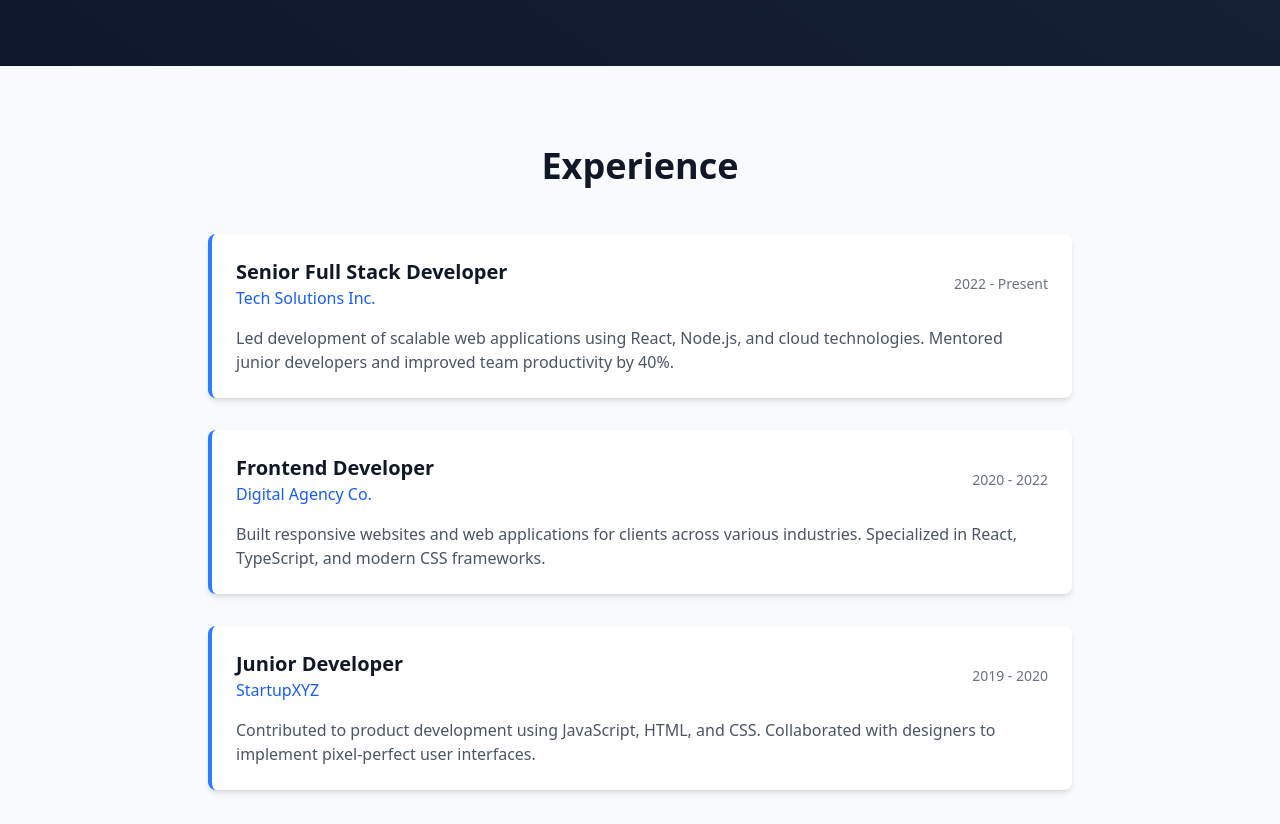
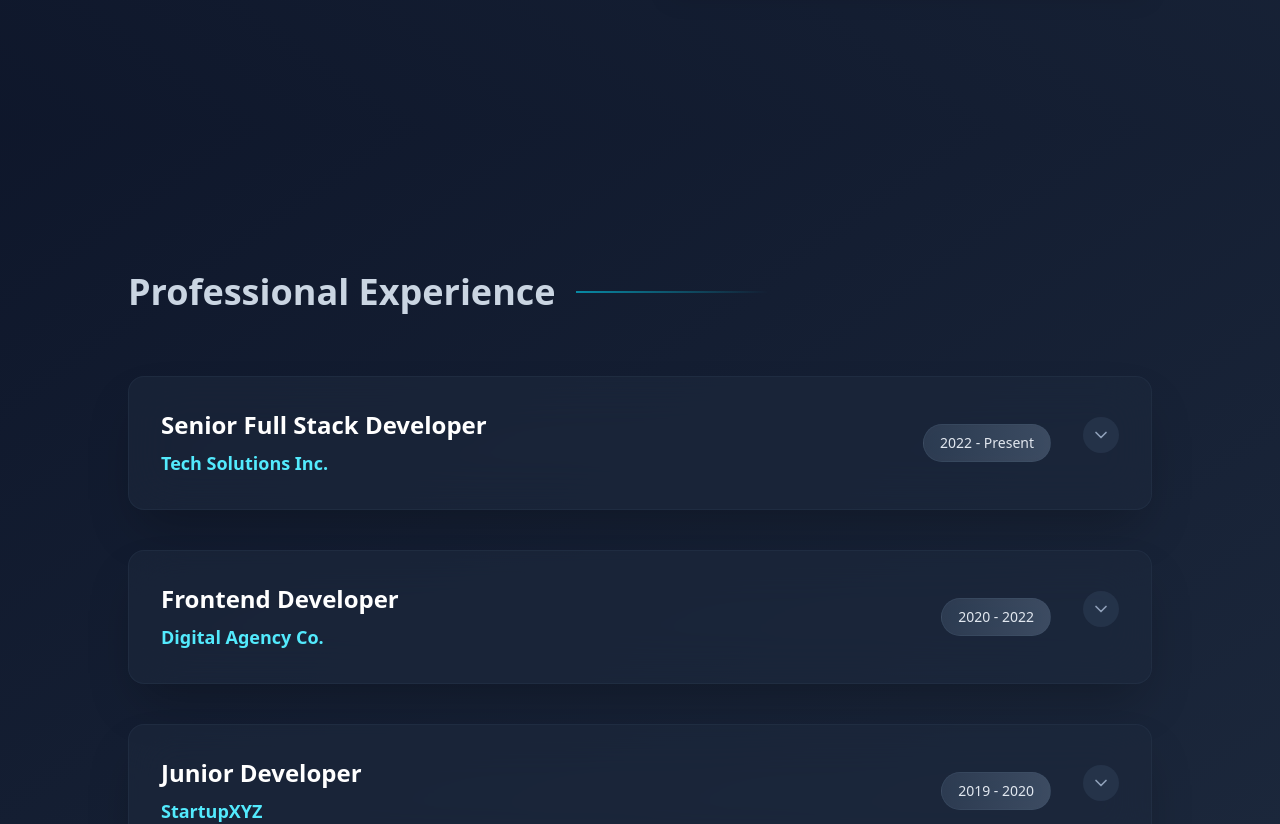
Before and after one commit to COROTANjayson/portfolio-v1, a React (Vite) app: page / in a window 1280 px wide. Shown: the part 1560-2384 px from the top of the page. Built offline with nearby package versions, Linux system fonts and the light colour scheme.

Commit message:
enc: Experience and about section

```diff
--- a/src/components/Experience.tsx
+++ b/src/components/Experience.tsx
@@ -1,58 +1,232 @@
-import React from "react";
-const Experience: React.FC = () => {
+import React, { useState } from "react";
+import { motion, useInView, type Variants } from "framer-motion";
+import { ChevronDown } from "lucide-react";
+
+import { SectionHeader } from "./general/headers";
+import { Section } from "./general/section";
+import { cn } from "../utils/utils";
+
+// Mock component so you can see the structure
+
+const Experience = () => {
+  const [openIndex, setOpenIndex] = useState(null);
+  const ref = React.useRef(null);
+  const isInView = useInView(ref, { once: true, margin: "-100px" });
+
   const experiences = [
     {
       title: "Senior Full Stack Developer",
       company: "Tech Solutions Inc.",
       period: "2022 - Present",
+      logo: "https://images.unsplash.com/photo-1611224923853-80b023f02d71?w=100&h=100&fit=crop&crop=center", // Modern tech company logo
       description:
-        "Led development of scalable web applications using React, Node.js, and cloud technologies. Mentored junior developers and improved team productivity by 40%.",
+        "Led development of scalable web applications using React, Node.js, and cloud technologies. Mentored junior developers and improved team productivity by 40%. Architected microservices infrastructure and implemented CI/CD pipelines that reduced deployment time by 60%.",
+      techStack: [
+        "React",
+        "Node.js",
+        "TypeScript",
+        "AWS",
+        "Docker",
+        "PostgreSQL",
+        "Redis",
+        "GraphQL",
+      ],
     },
     {
       title: "Frontend Developer",
       company: "Digital Agency Co.",
       period: "2020 - 2022",
+      logo: "https://images.unsplash.com/photo-1560472354-b33ff0c44a43?w=100&h=100&fit=crop&crop=center", // Creative agency logo
       description:
-        "Built responsive websites and web applications for clients across various industries. Specialized in React, TypeScript, and modern CSS frameworks.",
+        "Built responsive websites and web applications for clients across various industries. Specialized in React, TypeScript, and modern CSS frameworks. Delivered 25+ client projects on time and under budget, maintaining a 98% client satisfaction rate.",
+      techStack: [
+        "React",
+        "TypeScript",
+        "Tailwind CSS",
+        "Next.js",
+        "Figma",
+        "SCSS",
+        "JavaScript",
+      ],
     },
     {
       title: "Junior Developer",
       company: "StartupXYZ",
       period: "2019 - 2020",
+      logo: "https://images.unsplash.com/photo-1559136555-9303baea8ebd?w=100&h=100&fit=crop&crop=center", // Startup logo
       description:
-        "Contributed to product development using JavaScript, HTML, and CSS. Collaborated with designers to implement pixel-perfect user interfaces.",
+        "Contributed to product development using JavaScript, HTML, and CSS. Collaborated with designers to implement pixel-perfect user interfaces. Participated in agile development processes and code reviews, gaining foundational experience in software development best practices.",
+      techStack: [
+        "JavaScript",
+        "HTML5",
+        "CSS3",
+        "jQuery",
+        "Bootstrap",
+        "Git",
+        "PHP",
+        "MySQL",
+      ],
     },
   ];
 
+  const toggleAccordion = (index: any) => {
+    setOpenIndex(openIndex === index ? null : index);
+  };
+
+  const containerVariants = {
+    hidden: { opacity: 0 },
+    visible: {
+      opacity: 1,
+      transition: {
+        staggerChildren: 0.15,
+        delayChildren: 0.1,
+      },
+    },
+  };
+
+  const itemVariants: Variants = {
+    hidden: {
+      opacity: 0,
+      y: 30,
+      scale: 0.98,
+    },
+    visible: {
+      opacity: 1,
+      y: 0,
+      scale: 1,
+      transition: {
+        duration: 0.5,
+        ease: "easeOut",
+      },
+    },
+  };
+
   return (
-    <section id="experience" className="py-20 bg-gray-50">
-      <div className="max-w-4xl mx-auto px-4">
-        <h2 className="text-4xl font-bold text-center text-gray-900 mb-12">
-          Experience
-        </h2>
-        <div className="space-y-8">
+    <Section
+      id="experience"
+      className="py-36  bg-gradient-to-br from-slate-900 to-slate-800 min-h-screen"
+    >
+      <motion.div
+        ref={ref}
+        initial="hidden"
+        animate={isInView ? "visible" : "hidden"}
+        variants={containerVariants}
+      >
+        <SectionHeader title="Professional Experience" className=" text-4xl" />
+        <motion.div className="space-y-6" variants={containerVariants}>
           {experiences.map((exp, index) => (
+            <motion.div
+              key={index}
+              variants={itemVariants}
+              className="space-y-4"
+            >
+              {/* Button Card */}
+              <div className="group relative">
+                {/* Glow effect */}
+
                 <div
-              key={index}
-              className="bg-white rounded-lg shadow-md p-6 border-l-4 border-blue-500"
+                  className={cn(
+                    "absolute -inset-0.5 bg-gradient-to-r from-blue-500/20 to-purple-500/20 rounded-2xl group-hover:blur  opacity-0 group-hover:opacity-100 transition-opacity duration-500",
+                    index === openIndex && "opacity-100 "
+                  )}
+                ></div>
+
+                <div className="relative bg-slate-800/60 backdrop-blur-xl rounded-2xl border border-slate-700/30 overflow-hidden shadow-2xl hover:shadow-blue-900/10 transition-all duration-300">
+                  <motion.button
+                    onClick={() => toggleAccordion(index)}
+                    className="w-full text-left p-8 rounded-2xl"
+                    whileHover={{ scale: 1.005 }}
+                    whileTap={{ scale: 0.998 }}
                   >
-              <div className="flex flex-col md:flex-row md:items-center md:justify-between mb-4">
-                <div>
-                  <h3 className="text-xl font-semibold text-gray-900">
+                    <div className="flex items-start justify-between gap-8">
+                      <div className="flex-1 space-y-4">
+                        <div className="flex flex-col lg:flex-row lg:items-center lg:justify-between gap-4">
+                          <div className="space-y-2">
+                            <h3 className="text-xl md:text-2xl font-bold text-white transition-colors duration-300">
                               {exp.title}
                             </h3>
-                  <p className="text-blue-600 font-medium">{exp.company}</p>
+                            <p className="text-cyan-300 font-semibold text-lg">
+                              {exp.company}
+                            </p>
                           </div>
-                <span className="text-gray-500 text-sm mt-2 md:mt-0">
+                          <div className="lg:text-right">
+                            <span className="inline-flex items-center px-4 py-2 rounded-full text-sm font-medium bg-gradient-to-r from-slate-700/80 to-slate-600/80 text-slate-200 border border-slate-600/40 backdrop-blur-sm">
                               {exp.period}
                             </span>
                           </div>
-              <p className="text-gray-600">{exp.description}</p>
+                        </div>
+                      </div>
+                      <motion.div
+                        animate={{ rotate: openIndex === index ? 180 : 0 }}
+                        transition={{ duration: 0.3, ease: "easeInOut" }}
+                        className="flex-shrink-0 mt-2"
+                      >
+                        <div className="p-2 rounded-full bg-slate-700/50 group-hover:bg-blue-500/20 transition-colors duration-300">
+                          <ChevronDown className="w-5 h-5 text-slate-400 group-hover:text-cyan-400 transition-colors duration-300" />
+                        </div>
+                      </motion.div>
+                    </div>
+                  </motion.button>
+                </div>
+              </div>
+              <motion.div
+                initial={{ height: 0, opacity: 0 }}
+                animate={{
+                  height: openIndex === index ? "auto" : 0,
+                  opacity: openIndex === index ? 1 : 0,
+                }}
+                transition={{
+                  height: { duration: 0.3, ease: "easeInOut" },
+                  opacity: {
+                    duration: 0.2,
+                    delay: openIndex === index ? 0.1 : 0,
+                  },
+                }}
+                className="overflow-hidden"
+              >
+                <div className="relative bg-gradient-to-r from-blue-600/10 to-purple-600/10 opacity-100 rounded-2xl overflow-hidden">
+                  <div className="p-6 space-y-6">
+                    {/* Logo beside Description and Tech Stack */}
+                    <div className="flex flex-col md:flex-row gap-6 items-start justify-center">
+                      {/* <div className=" flex items-center justify-center ">
+                        <div className="w-16 h-16 md:w-20 md:h-20 rounded-xl overflow-hidden bg-white/10 backdrop-blur-sm border ">
+                          <img
+                            src={exp.logo}
+                            alt={`${exp.company} logo`}
+                            className="w-full h-full object-cover rounded-lg"
+                          />
+                        </div>
+                      </div> */}
+
+                      {/* Content (Description + Tech Stack) */}
+                      <div className="flex-1 space-y-6">
+                        <p className="text-slate-300 leading-relaxed text-base md:text-lg">
+                          {exp.description}
+                        </p>
+
+                        {/* Tech Stack Section */}
+                        <div className="space-y-3">
+                          <div className="flex flex-wrap gap-2">
+                            {exp.techStack.map((tech, techIndex) => (
+                              <div
+                                key={techIndex}
+                                className="inline-flex items-center px-3 py-1.5 rounded-xl text-xs font-medium text-blue-300 border border-blue-500/30 backdrop-blur-sm hover:bg-gradient-to-r hover:from-blue-500/30 hover:to-purple-500/30 hover:border-blue-400/50 transition-all duration-300 hover:scale-105"
+                              >
+                                {tech}
                               </div>
                             ))}
                           </div>
                         </div>
-    </section>
+                      </div>
+                    </div>
+                  </div>
+                </div>
+              </motion.div>
+            </motion.div>
+          ))}
+        </motion.div>
+      </motion.div>
+    </Section>
   );
 };
 
--- /dev/null
+++ b/src/components/general/headers.tsx
@@ -0,0 +1,30 @@
+import React from "react";
+import { motion } from "framer-motion";
+import { cn } from "../../utils/utils";
+
+export const SectionHeader: React.FC<{ title: string; className?: string }> = ({
+  title,
+  className,
+}) => {
+  return (
+    <motion.div
+      className={cn(
+        "flex items-center gap-5 mb-16 text-3xl font-bold text-slate-300",
+        className
+      )}
+      initial={{ opacity: 0, x: -30 }}
+      whileInView={{ opacity: 1, x: 0 }}
+      transition={{ duration: 0.6 }}
+      viewport={{ once: true }}
+    >
+      <h2>{title}</h2>
+      <motion.div
+        className="h-[2px] bg-gradient-to-r from-cyan-400/60"
+        initial={{ width: 0 }}
+        whileInView={{ width: "12rem" }}
+        transition={{ duration: 0.8 }}
+        viewport={{ once: true }}
+      />
+    </motion.div>
+  );
+};
--- /dev/null
+++ b/src/components/general/section.tsx
@@ -0,0 +1,22 @@
+import React from "react";
+import { cn } from "../../utils/utils";
+
+export const Section: React.FC<{
+  children: React.ReactNode;
+  className: string;
+  id: string;
+}> = ({ id, children, className }) => {
+  return (
+    <section
+      id={id}
+      className={cn(
+        "py-36 bg-gradient-to-tr from-slate-900 to-slate-800",
+        className
+      )}
+    >
+      <div className="max-w-5xl mx-auto  sm:px-6  px-10 lg:px-40 xl:px-0">
+        {children}
+      </div>
+    </section>
+  );
+};
```
Also changed, not shown: src/components/About.tsx (+9 -23 lines), src/components/general/badge.tsx (added, +18 -0 lines). Lines whose indentation alone changed are shown as unchanged.
